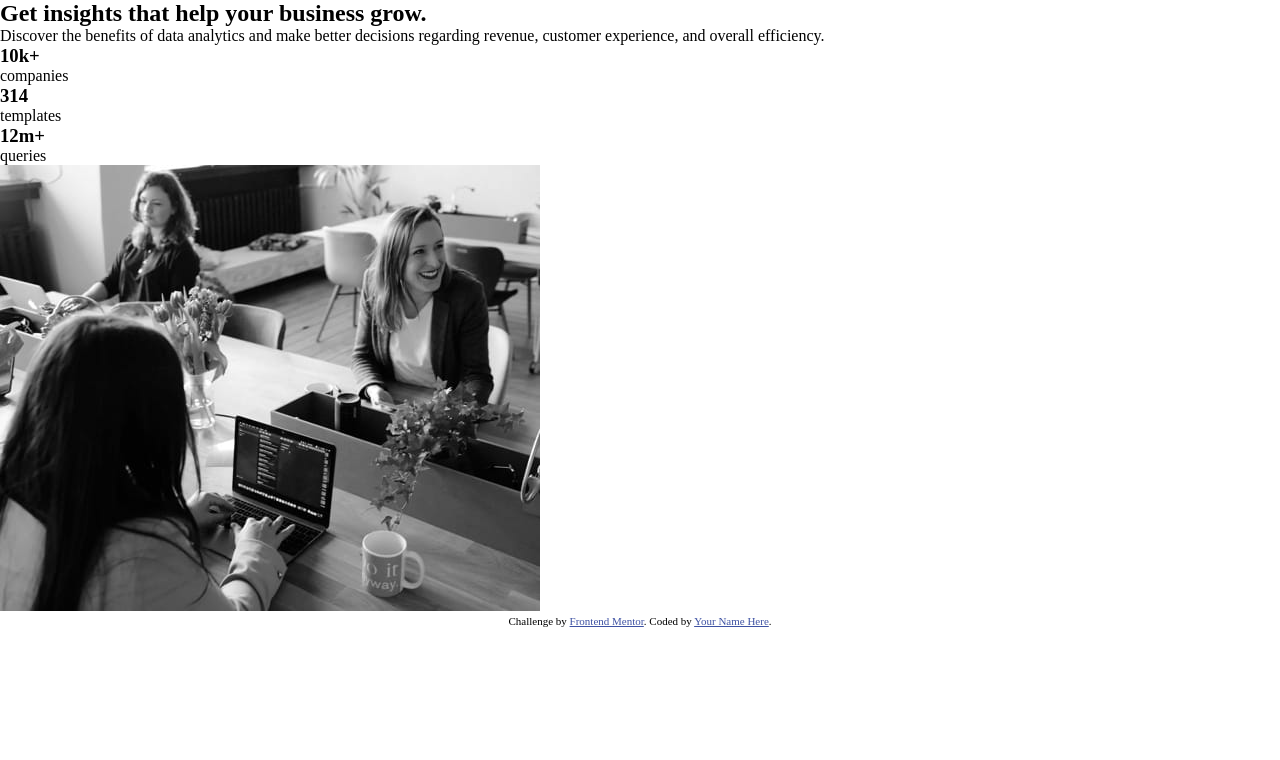
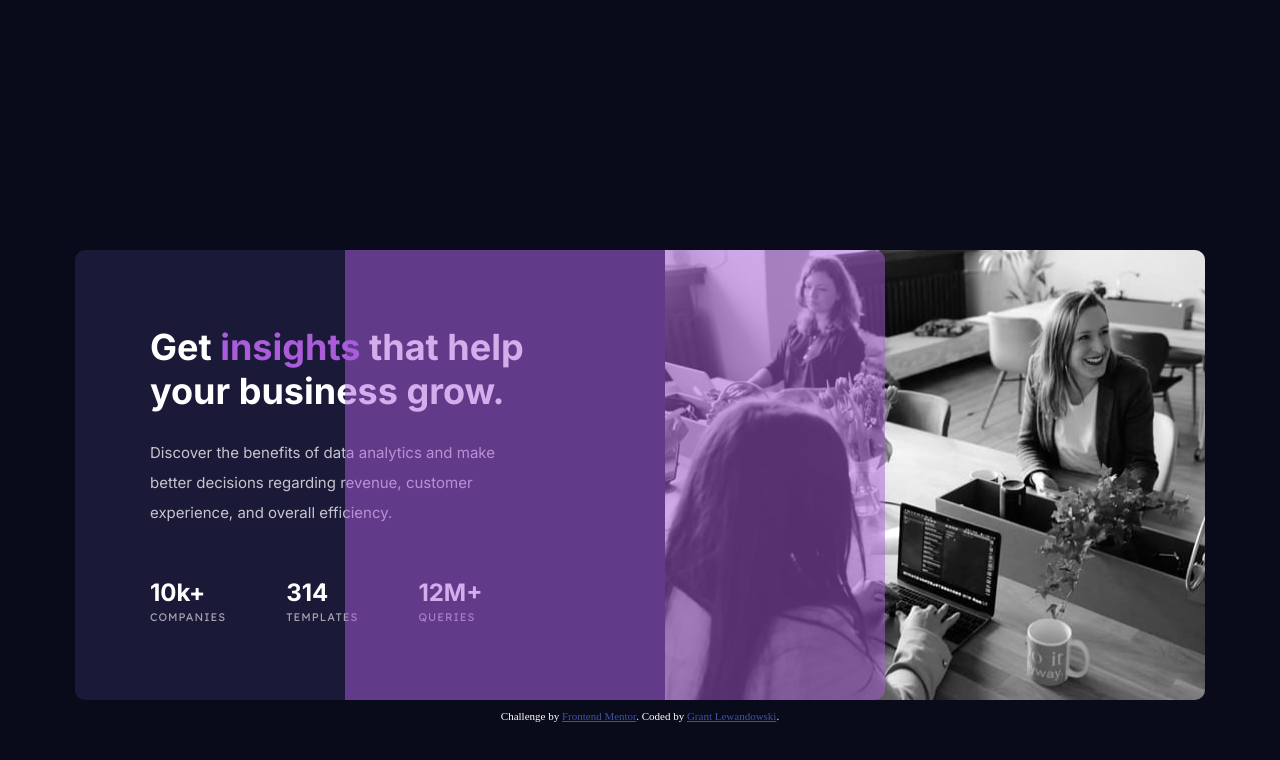
Before and after one commit to Grunt395/stats-preview-card-2, a plain HTML site: page index.html in a window 1280 px wide. Drawn offline with Linux system fonts and the light colour scheme.

Commit message:
Added most stylings

```diff
--- a/index.html
+++ b/index.html
@@ -9,6 +9,19 @@
 	<link rel="icon" type="image/png" sizes="32x32" href="./images/favicon-32x32.png">
 
 	<title>Frontend Mentor | Stats preview card component</title>
+
+	<link rel="preconnect" href="https://fonts.googleapis.com">
+	<link rel="preconnect" href="https://fonts.gstatic.com" crossorigin>
+	<link
+		href="https://fonts.googleapis.com/css2?family=Figtree:ital,wght@0,300..900;1,300..900&family=Inter:ital,opsz,wght@0,14..32,100..900;1,14..32,100..900&family=Kumbh+Sans:wght@100..900&family=Outfit:wght@100..900&family=Red+Hat+Display:ital,wght@0,300..900;1,300..900&display=swap"
+		rel="stylesheet">
+
+	<link rel="preconnect" href="https://fonts.googleapis.com">
+	<link rel="preconnect" href="https://fonts.gstatic.com" crossorigin>
+	<link
+		href="https://fonts.googleapis.com/css2?family=Figtree:ital,wght@0,300..900;1,300..900&family=Inter:ital,opsz,wght@0,14..32,100..900;1,14..32,100..900&family=Kumbh+Sans:wght@100..900&family=Lexend+Deca:wght@100..900&family=Outfit:wght@100..900&family=Red+Hat+Display:ital,wght@0,300..900;1,300..900&display=swap"
+		rel="stylesheet">
+
 	<link rel="stylesheet" href="./style.css">
 
 </head>
@@ -16,7 +29,7 @@
 <body>
 	<div class="container">
 
-		<article>
+		<article class="main-content">
 
 			<h1 class="header">Get <span class="insight">insights</span> that help your business grow.</h1>
 
@@ -28,27 +41,29 @@
 			<div class="stats-container">
 				<div>
 					<h3 class="quantity">10k+</h3>
-					<span class="subheader">companies</span>
+					<span class="stat-heading">companies</span>
 				</div>
 				<div>
 					<h3 class="quantity">314</h3>
-					<span class="subheader">templates</span>
+					<span class="stat-heading">templates</span>
 				</div>
 				<div>
-					<h3 class="quantity">12m+</h3>
-					<span class="subheader">queries</span>
+					<h3 class="quantity">12M+</h3>
+					<span class="stat-heading">queries</span>
 				</div>
 			</div>
 
 		</article>
 
-		<img class="banner-image" src="./images/image-header-desktop.jpg" alt="banner image">
+		<img class="main-image" src="./images/image-header-desktop.jpg" alt="banner image">
+
+		<div class="color-source"></div>
 
 	</div>
 
 	<div class="attribution">
 		Challenge by <a href="https://www.frontendmentor.io?ref=challenge" target="_blank">Frontend Mentor</a>.
-		Coded by <a href="#">Your Name Here</a>.
+		Coded by <a href="https://github.com/Grunt395/stats-preview-card-2" target="_blank">Grant Lewandowski</a>.
 	</div>
 </body>
 
--- a/style.css
+++ b/style.css
@@ -4,9 +4,85 @@
     margin: 0;
 }
 
+body {
+    background-color: hsl(233, 47%, 7%);
+}
+
+.container {
+    width: 1130px;
+    display: flex;
+    margin: auto;
+    margin-top: 250px;
+}
+
+.main-content {
+    background-color: hsl(244, 38%, 16%);
+    padding: 75px;
+    padding-right: 130px;
+    border-radius: 10px 0 0 10px;
+}
+
+.header {
+    color: hsl(0, 0%, 100%);
+    font-size: 36px;
+    font-family: "Inter";
+    font-weight: 700;
+    margin-bottom: 25px;
+}
+
+.insight {
+    color: hsl(277, 64%, 61%);
+}
+
+.description {
+    color: hsla(0, 0%, 100%, 0.75);
+    font-size: 15px;
+    font-family: "Inter";
+    font-weight: 400;
+    line-height: 30px;
+    margin-bottom: 50px;
+}
+
+.stats-container {
+    display: flex;
+    gap: 60px;
+}
+
+.quantity {
+    color: hsl(0, 0%, 100%);
+    font-size: 24px;
+    font-family: "Inter";
+    font-weight: 700;
+}
+
+.stat-heading {
+    color: hsla(0, 0%, 100%, 0.6);
+    font-size: 11px;
+    font-family: "Lexend Deca";
+    font-weight: 400;
+    text-transform: uppercase;
+    letter-spacing: 1px;
+}
+
+.main-image {
+    width: 565px;
+    border-radius: 0 10px 10px 0;
+}
+
+.color-source {
+    width: 540px;
+    height: 450px;
+    background-color: hsla(277, 64%, 61%, 0.5);
+    position: absolute;
+    right: 395px;
+    border-radius: 0 10px 10px 0;
+}
+
 .attribution {
+    color: hsl(0, 0%, 100%);
     font-size: 11px;
     text-align: center;
+    margin-top: 10px;
 }
 
 .attribution a {
```
